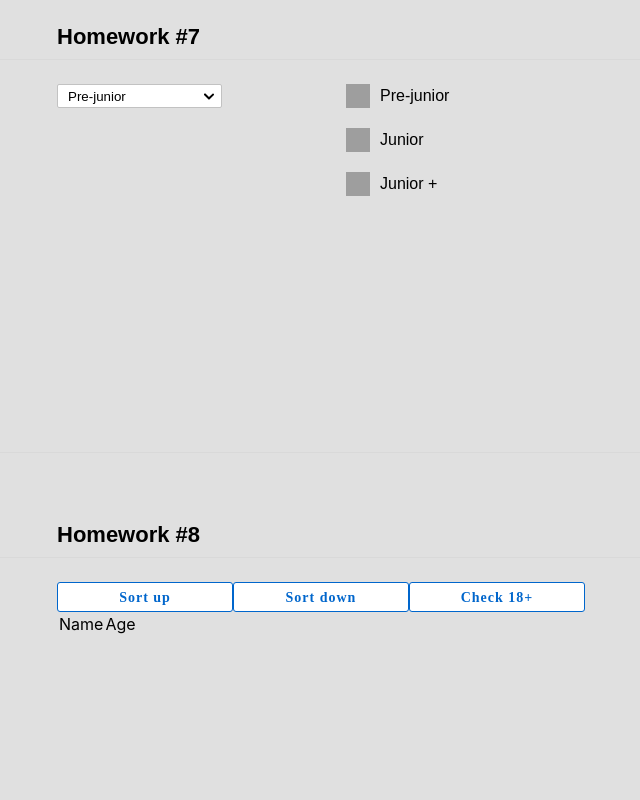
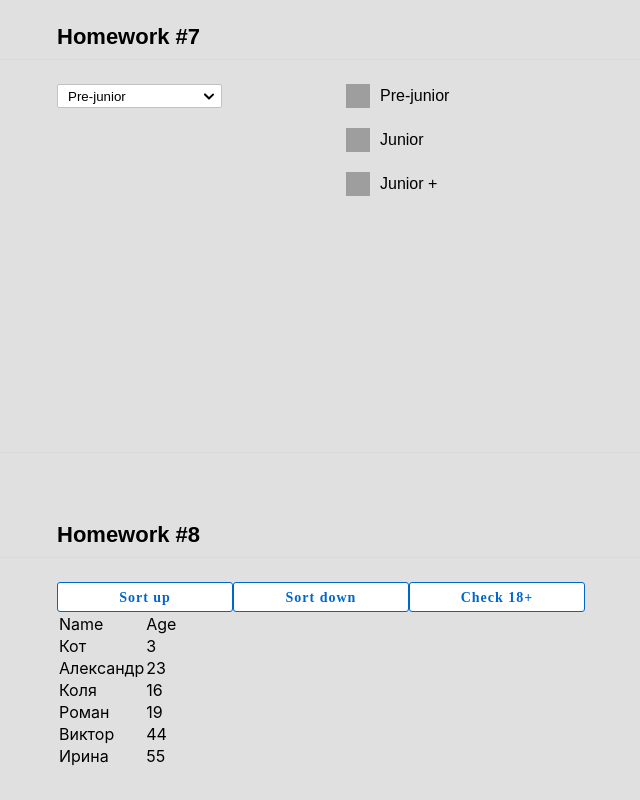
Before and after one commit to KaninGleb/HW-main, a React (Create React App) app: page /#/junior in a window 1280 px wide. Shown: the part 594-1394 px from the top of the page, without its empty margins (13-653 px from the left). Before the commit the page ends 1274 px from the top, so only its background shows below. Built offline with nearby package versions, Linux system fonts and the light colour scheme; grey boxes are pictures that could not be loaded; the HTML template or start-up script is replaced by a standard one.

Commit message:
HW8 - User

```diff
--- a/src/s2-homeworks/hw08/User.tsx
+++ b/src/s2-homeworks/hw08/User.tsx
@@ -1,6 +1,7 @@
 import React from 'react'
 import {UserType} from './HW8'
 import s from './HW8.module.css'
+
 
 // types
 type UserPropsType = {
@@ -12,14 +13,15 @@ const User: React.FC<UserPropsType> = ({u}) => {
     <tr id={'hw8-user-' + u._id + '-' + u.age} className={s.item}>
       <td id={'hw8-user-name-' + u._id} className={s.nameCol}>
         {/*отобразить имя*/}
+        {u.name}
 
       </td>
-      <td id={'hw8-user-age-' + u._id}>
+      <td id={'hw8-user-age-' + u._id} className={s.ageCol}>
         {/*отобразить возраст*/}
-
+        {u.age}
       </td>
     </tr>
   )
 }
 
-export default User
+export default User;
```
